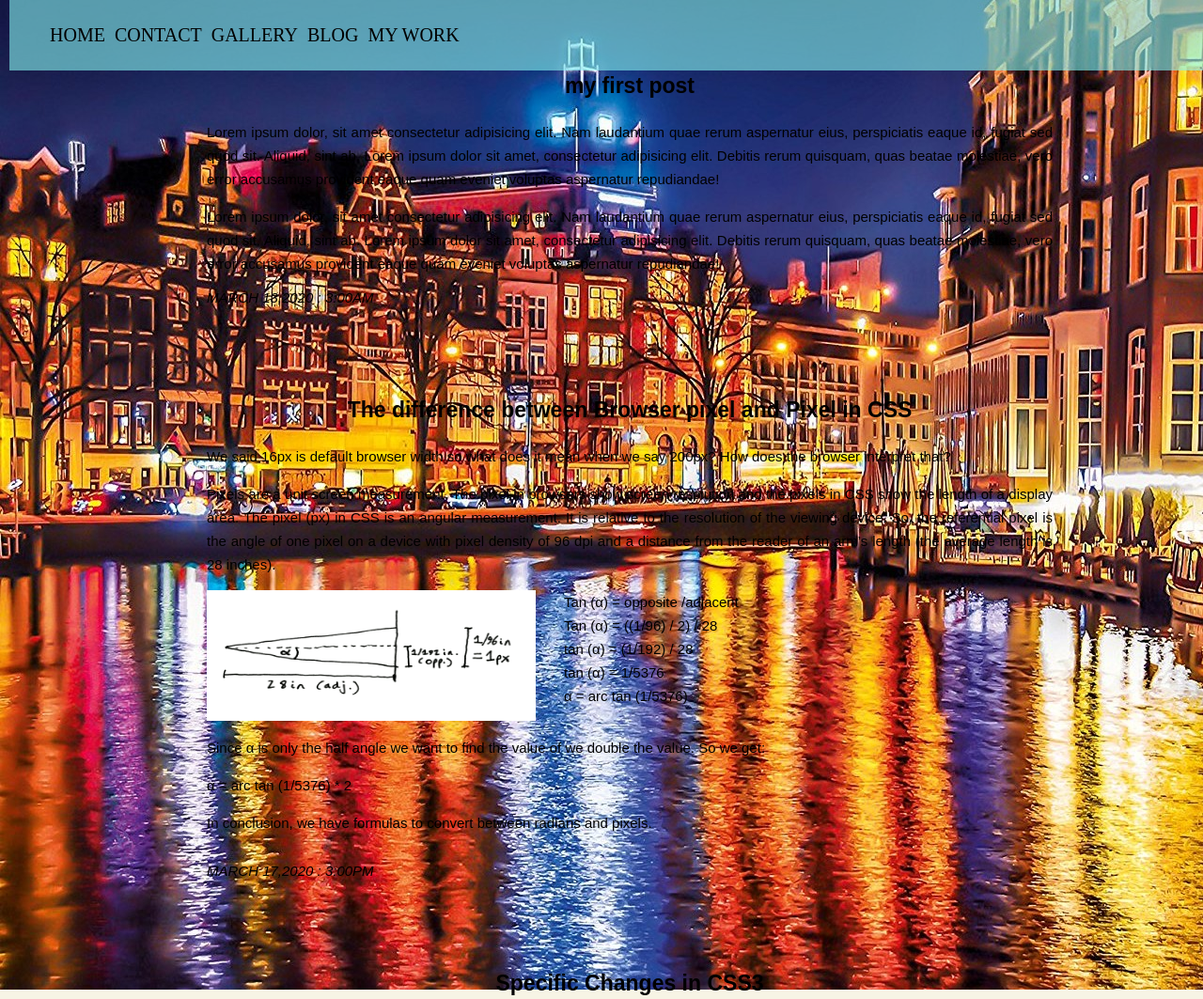
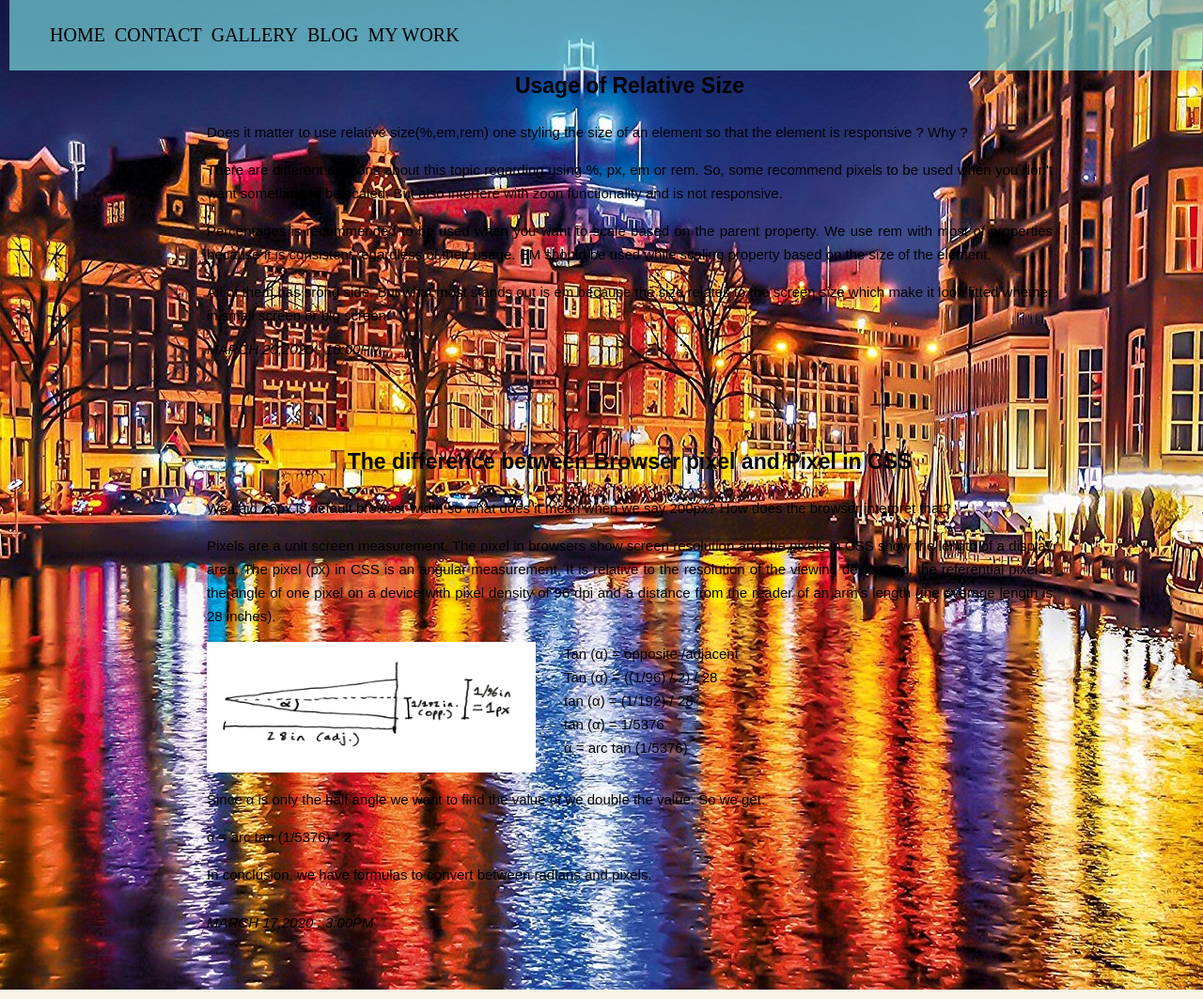
Before and after one commit to betziii/personalweb-by-Beti, a plain HTML site: page blog.html in a window 1280 px wide. Shown: the top 1063 px of the page at 94% size. Drawn offline with Linux system fonts and the light colour scheme; files whose address does not match are found by name.

Commit message:
use of relative size

```diff
--- a/blog.html
+++ b/blog.html
@@ -26,19 +26,19 @@
     </header>
         <div id="flex-container">
             <section>
-                <p class="title">my first post</p>
+                <p class="title">Usage of Relative Size</p>
                 <article>
-                    <p>Lorem ipsum dolor, sit amet consectetur adipisicing elit. Nam laudantium quae rerum aspernatur eius, perspiciatis eaque id, fugiat sed quod sit. Aliquid, sint ab.
-                    Lorem ipsum dolor sit amet, consectetur adipisicing elit. Debitis rerum quisquam, quas beatae molestiae, vero error accusamus provident eaque quam eveniet voluptas aspernatur repudiandae!
+                    <p>Does it matter to use relative size(%,em,rem) one styling the size of an element so that the element is responsive ? Why ?</p>
+                    <p>There are different opinions about this topic regarding using %, px, em or rem. So, some recommend pixels to be used when you don't want something to be scaled. But also interfere with zoon functionality and is not responsive.
                     </p>
-                    <p>Lorem ipsum dolor, sit amet consectetur adipisicing elit. Nam laudantium quae rerum aspernatur eius, perspiciatis eaque id, fugiat sed quod sit. Aliquid, sint ab.
-                        Lorem ipsum dolor sit amet, consectetur adipisicing elit. Debitis rerum quisquam, quas beatae molestiae, vero error accusamus provident eaque quam eveniet voluptas aspernatur repudiandae!
+                    <p>Percentages is recommended to be used when you want to scale based on the parent property. We use rem with most of properties because it is consistent regardless of their usage. EM should be used while scaling property based on the size of the element.</p>
+                    <p> All of them has srong side. But what most stands out is em because the size relates to the screen size which make it look fitted whether in small screen or big screen.
+
                     </p>
 
 
-
                 </article>
-                <p class="date">March 13,2020 : 3:00am</p>
+                <p class="date">March 20,2020 : 18:00pm</p>
 
             </section>
             <section>
```
